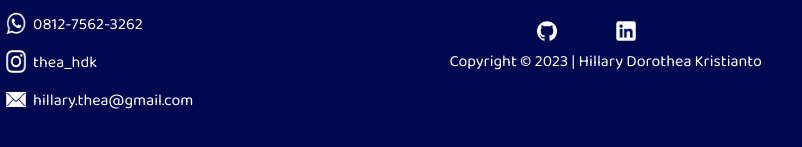
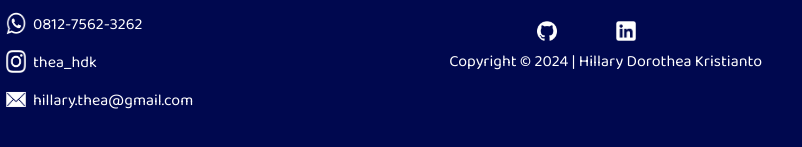
Before and after one commit to theahdk/theahdk.github.io, a plain HTML site: page index.html in a window 1280 px wide. Shown: the part 2488-2635 px from the top of the page, 256-1058 px from the left. Drawn offline with Linux system fonts and the light colour scheme.

Commit message:
ninth commit

```diff
--- a/index.html
+++ b/index.html
@@ -795,7 +795,7 @@
                 <a href="https://github.com/HillaryDorotheaKristianto" target=”_blank”><img src="git.png" alt="" class="footer-img right-img"></a>
                 <a href="https://www.linkedin.com/in/hillary-dorothea-kristianto-b2b501149/" target=”_blank”><img src="linkedin.png" alt="" class="footer-img right-img"></a><br>
             </div>
-            <p class="copyright" style="text-align: center;">Copyright © 2023 | Hillary Dorothea Kristianto</p>
+            <p class="copyright" style="text-align: center;">Copyright © 2024 | Hillary Dorothea Kristianto</p>
         </div>
     </section>
 
```
